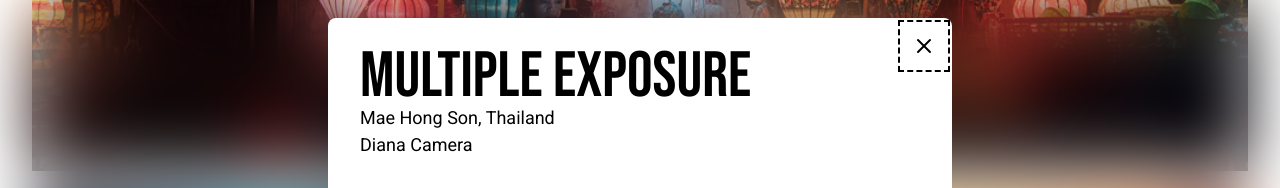
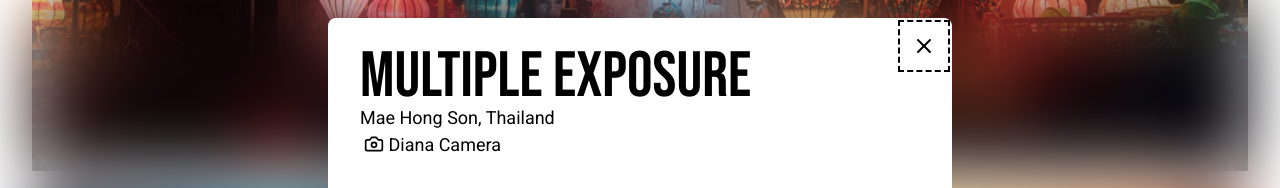
Before and after one commit to jcandeli/portfolio-website, a Next.js app: page / in a window 1280 px wide. Both pictures are taken after a click on the button 224 px from the left and 1047 px from the top of the page. Shown: the part 647-835 px from the top of the page. Built offline with nearby package versions, Linux system fonts and the light colour scheme.

Commit message:
Add MediaDetails component

```diff
--- a/components/Image/Image.tsx
+++ b/components/Image/Image.tsx
@@ -1,8 +1,7 @@
-import Heading from "@/components/Heading";
 import TitleOverlay from "@/components/TitleOverlay";
 import { Design, Photo } from "@/types";
 import styled from "@emotion/styled";
-import { Camera } from "lucide-react";
+import MediaDetails from "@/components/MediaDetails/MediaDetails";
 
 const ImageContainer = styled.figure`
   position: relative;
@@ -16,30 +15,14 @@ const Image = styled.img`
 `;
 
 const ImageElement = ({ media }: { media: Photo | Design }) => {
-  const { id, type, title } = media;
-  const description = "description" in media ? media.description : undefined;
-  const camera = "camera" in media ? media.camera : undefined;
-
   return (
     <ImageContainer>
-      <Image src={`/portfolio/${type}/${id}`} alt={`${title}`} />
+      <Image
+        src={`/portfolio/${media.type}/${media.id}`}
+        alt={`${media.title}`}
+      />
       <TitleOverlay>
-        <Heading level={3}>{title}</Heading>
-        {description && <p>{description}</p>}
-        {camera && (
-          <p>
-            <Camera
-              size={20}
-              style={{
-                display: "inline-block",
-                marginInline: "0.25rem 0",
-                marginBlock: "-5px 0",
-              }}
-              aria-hidden="true"
-            />
-            <span className="sr-only">Camera used:</span> {camera}
-          </p>
-        )}
+        <MediaDetails media={media} />
       </TitleOverlay>
     </ImageContainer>
   );
--- /dev/null
+++ b/components/MediaDetails/MediaDetails.tsx
@@ -0,0 +1,34 @@
+import Heading from "@/components/Heading";
+import { Design, Photo } from "@/types";
+import { Camera } from "lucide-react";
+
+interface MediaDetailsProps {
+  media: Photo | Design;
+}
+
+export default function MediaDetails({ media }: MediaDetailsProps) {
+  const { title } = media;
+  const description = "description" in media ? media.description : undefined;
+  const camera = "camera" in media ? media.camera : undefined;
+
+  return (
+    <>
+      <Heading level={3}>{title}</Heading>
+      {description && <p>{description}</p>}
+      {camera && (
+        <p>
+          <Camera
+            size={20}
+            style={{
+              display: "inline-block",
+              marginInline: "0.25rem 0",
+              marginBlock: "-5px 0",
+            }}
+            aria-hidden="true"
+          />
+          <span className="sr-only">Camera used:</span> {camera}
+        </p>
+      )}
+    </>
+  );
+}
--- /dev/null
+++ b/components/MediaDetails/index.tsx
@@ -0,0 +1 @@
+export { default } from "./MediaDetails";
--- a/components/MediaGrid/MediaGrid.tsx
+++ b/components/MediaGrid/MediaGrid.tsx
@@ -1,13 +1,13 @@
 "use client";
 
 import Grid, { GridItem } from "@/components/Grid";
-import Heading from "@/components/Heading";
 import MediaCard from "@/components/MediaCard";
 import Modal from "@/components/Modal";
 import { Design, Media, Photo } from "@/types";
 import styled from "@emotion/styled";
 import { useState } from "react";
 import { motion, AnimatePresence } from "framer-motion";
+import MediaDetails from "@/components/MediaDetails/MediaDetails";
 
 const ModalContent = styled.figure`
   display: flex;
@@ -94,11 +94,7 @@ export default function MediaGrid({ media }: { media: Media[] }) {
           >
             <ModalContent>
               <ImageCaption>
-                <Heading level={3}>{selectedMedia.title}</Heading>
-                {"description" in selectedMedia && (
-                  <p>{selectedMedia.description}</p>
-                )}
-                {"camera" in selectedMedia && <p>{selectedMedia.camera}</p>}
+                <MediaDetails media={selectedMedia} />
               </ImageCaption>
               <Image
                 src={`/portfolio/${selectedMedia.type}/${selectedMedia.id}`}
```
